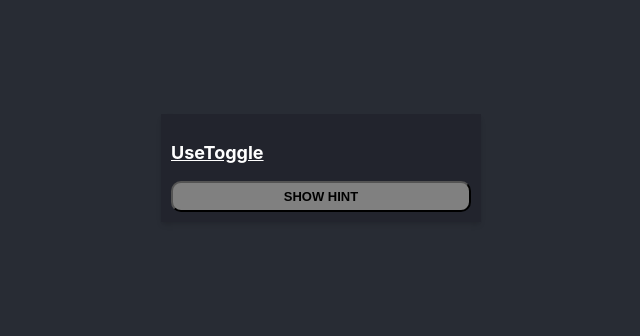
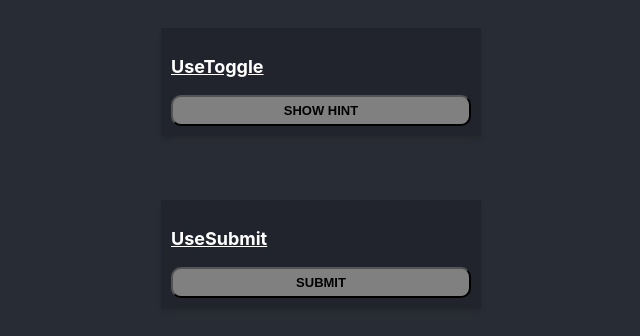
Before and after one commit to BuntyBru/custom-hooks-ts, a React (Create React App) app: page / in a window 1280 px wide. Shown: the part 232-568 px from the top of the page, without its empty margins (319-959 px from the left). Built offline with nearby package versions, Linux system fonts and the light colour scheme.

Commit message:
useSubmit hook component

```diff
--- a/src/App.tsx
+++ b/src/App.tsx
@@ -2,6 +2,7 @@ import React from "react";
 import styled from "styled-components";
 
 import UseToggleComponent from "./components/UseToggleComponent";
+import UseSubmitHookComponent from "./components/UseSubmitHookComponent";
 
 const StyledParentContainer = styled.div`
   background-color: #282c34;
@@ -18,6 +19,7 @@ function App() {
   return (
     <StyledParentContainer>
       <UseToggleComponent />
+      <UseSubmitHookComponent />
     </StyledParentContainer>
   );
 }
--- a/src/components/UseMemoCompareComponent.tsx
+++ b/src/components/UseMemoCompareComponent.tsx
@@ -5,7 +5,6 @@ const UseMemoCompareComponent = () => {
   const objFinal = useMemoCompare({ id: 110 }, (prev: any, next: any) => {
     return prev && prev.id === next.id;
   });
-  console.log(objFinal);
   return (
     <Card>
       <h3>UseMemoCompare</h3>
--- /dev/null
+++ b/src/components/UseSubmitHookComponent.tsx
@@ -0,0 +1,23 @@
+import { useState } from "react";
+import { Card, StyledButton } from "../styles/CommonStyles";
+
+const UseSubmitHookComponent = () => {
+  const [state, setState] = useState(false);
+
+  const submitHandler = () => {
+    setState(true);
+    setTimeout(() => {
+      setState(false);
+    }, 3500);
+  };
+  return (
+    <Card>
+      <h3>UseSubmit</h3>
+      <StyledButton onClick={submitHandler} disabled={state}>
+        Submit
+      </StyledButton>
+    </Card>
+  );
+};
+
+export default UseSubmitHookComponent;
--- /dev/null
+++ b/src/hooks/useSubmit.tsx
@@ -0,0 +1,3 @@
+const useSubmit = () => {
+
+};
```
Also changed, not shown: src/hooks/useAsync.tsx (renamed from src/components/useAsync.tsx).
